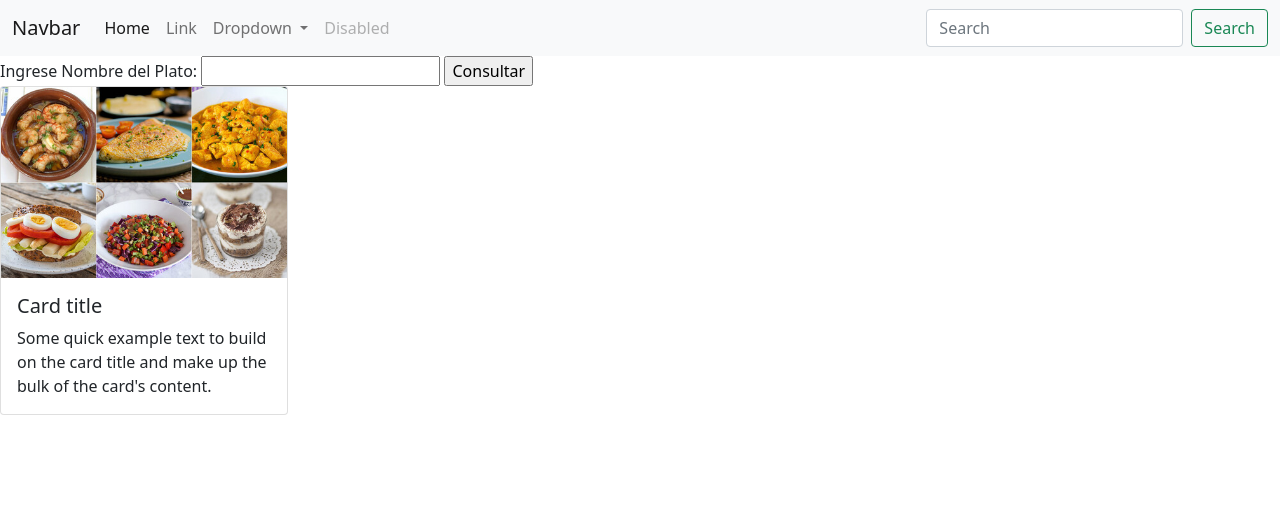
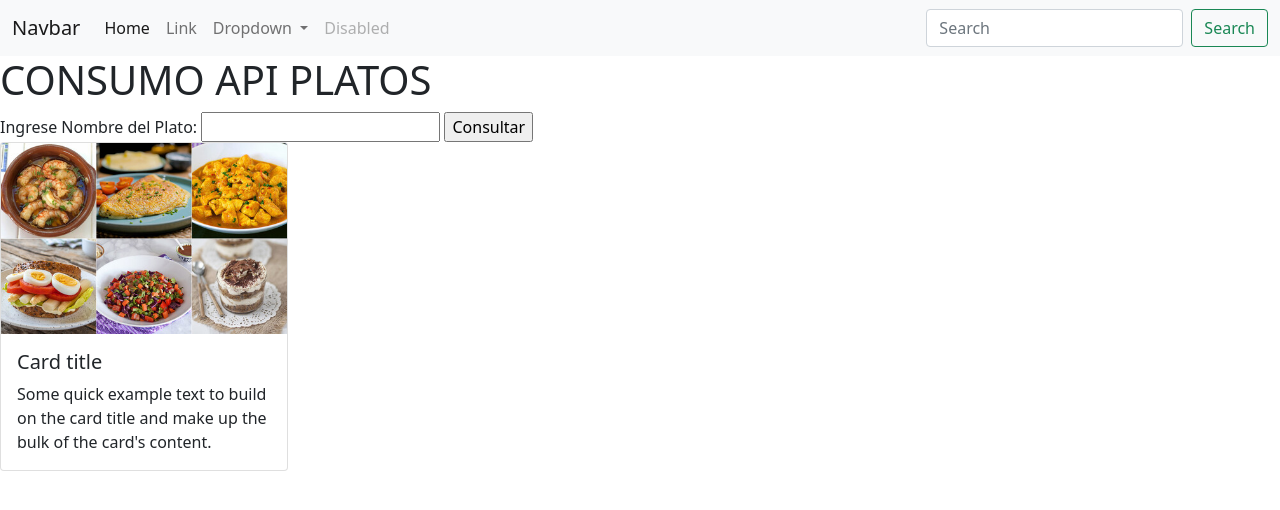
Before and after one commit to emorantesEdutecno/ProyectoApiComidas, a plain HTML site: page index.html in a window 1280 px wide. Drawn offline with nearby package versions, Linux system fonts and the light colour scheme.

Commit message:
creamos la rama gh-pages

```diff
--- a/index.html
+++ b/index.html
@@ -47,7 +47,7 @@
       </nav>
 
 
-
+      <h1>CONSUMO API PLATOS</h1>
     <form action="" method="GET">
         <label for="txtNombrePlato">Ingrese Nombre del Plato: </label>
         <input type="text" id="txtNombrePlato" value="">
```
